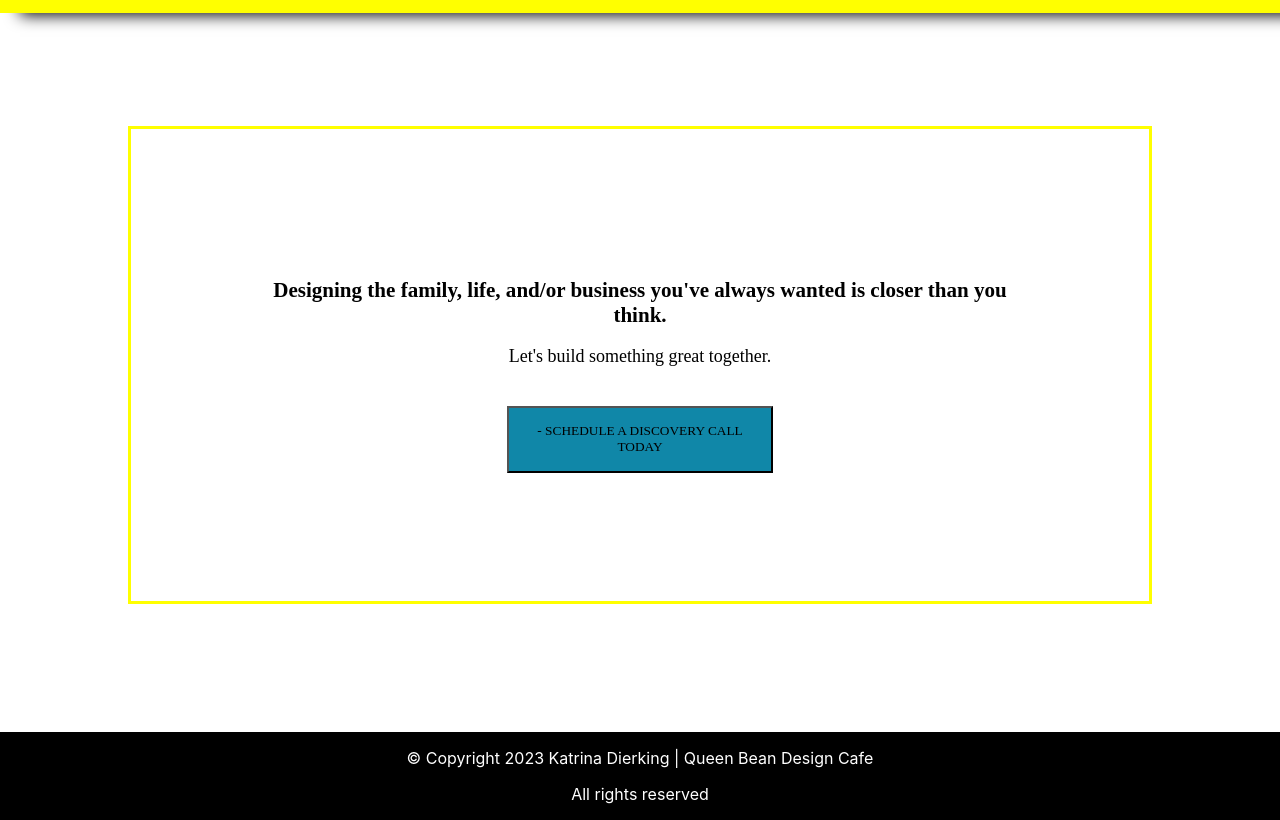
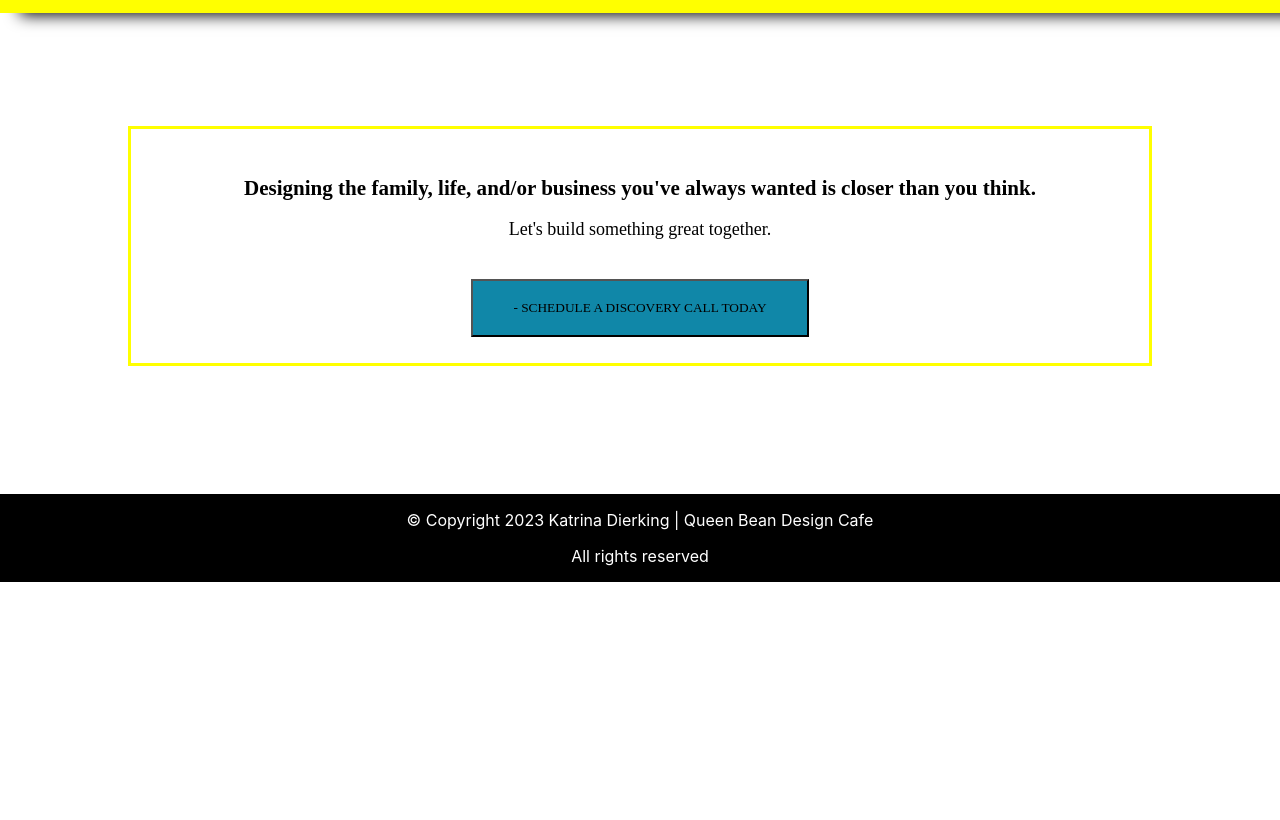
Before and after one commit to Katrina-Dierking/Queen-bean-funnel, a React (Create React App) app: page / in a window 1280 px wide. Shown: the part 1140-1960 px from the top of the page. After the commit the page ends 1722 px from the top, so only its background shows below. Built offline with nearby package versions, Linux system fonts and the light colour scheme; a web font is replaced by a local one.

Commit message:
bottom updated

```diff
--- a/src/bottom/bottom.css
+++ b/src/bottom/bottom.css
@@ -1,12 +1,11 @@
 .bottom {
     border: 3px solid yellow;
     width: 80%;
-    height: 100%;
     margin:auto;
     margin: -10% 0 10% 0;
         font-family: Bona Nova;
     font-size: 18px;
-    padding: 10%;
+    padding: 2%;
     text-align: center;
 }
 
```
